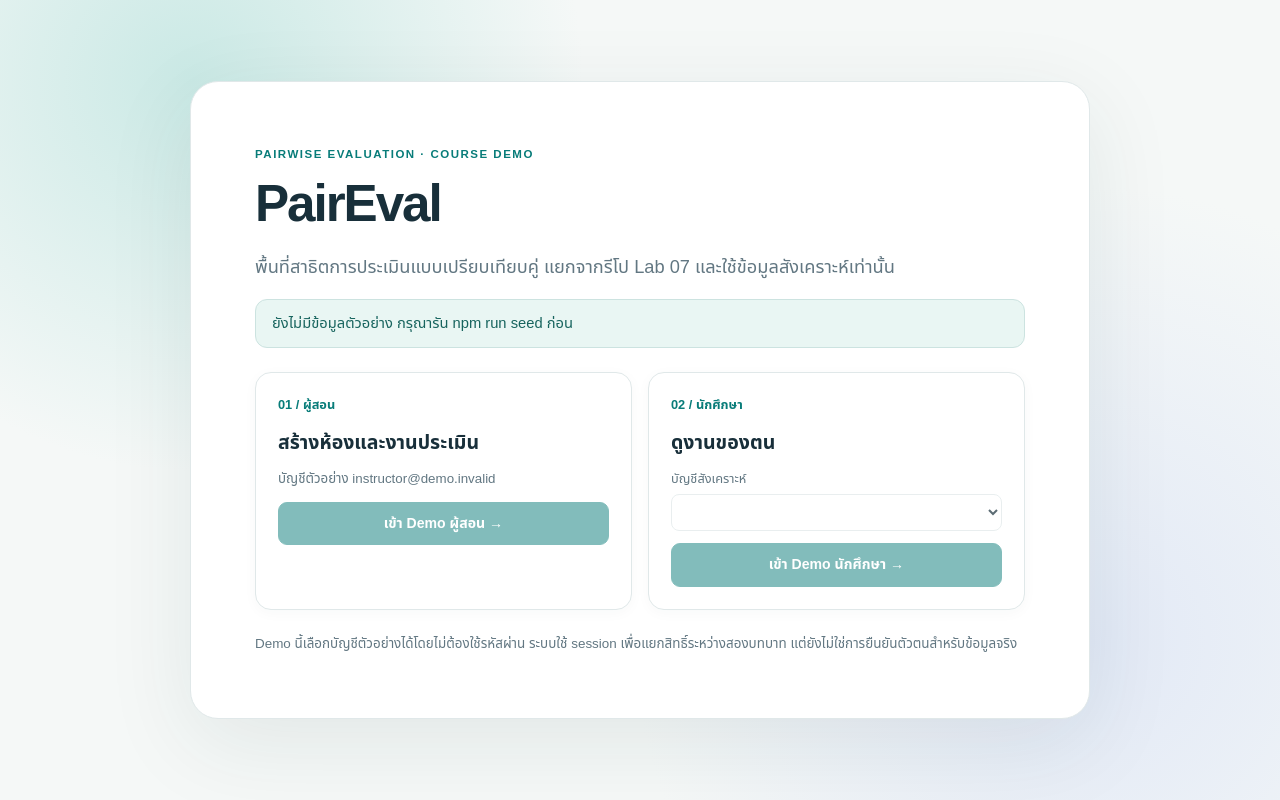
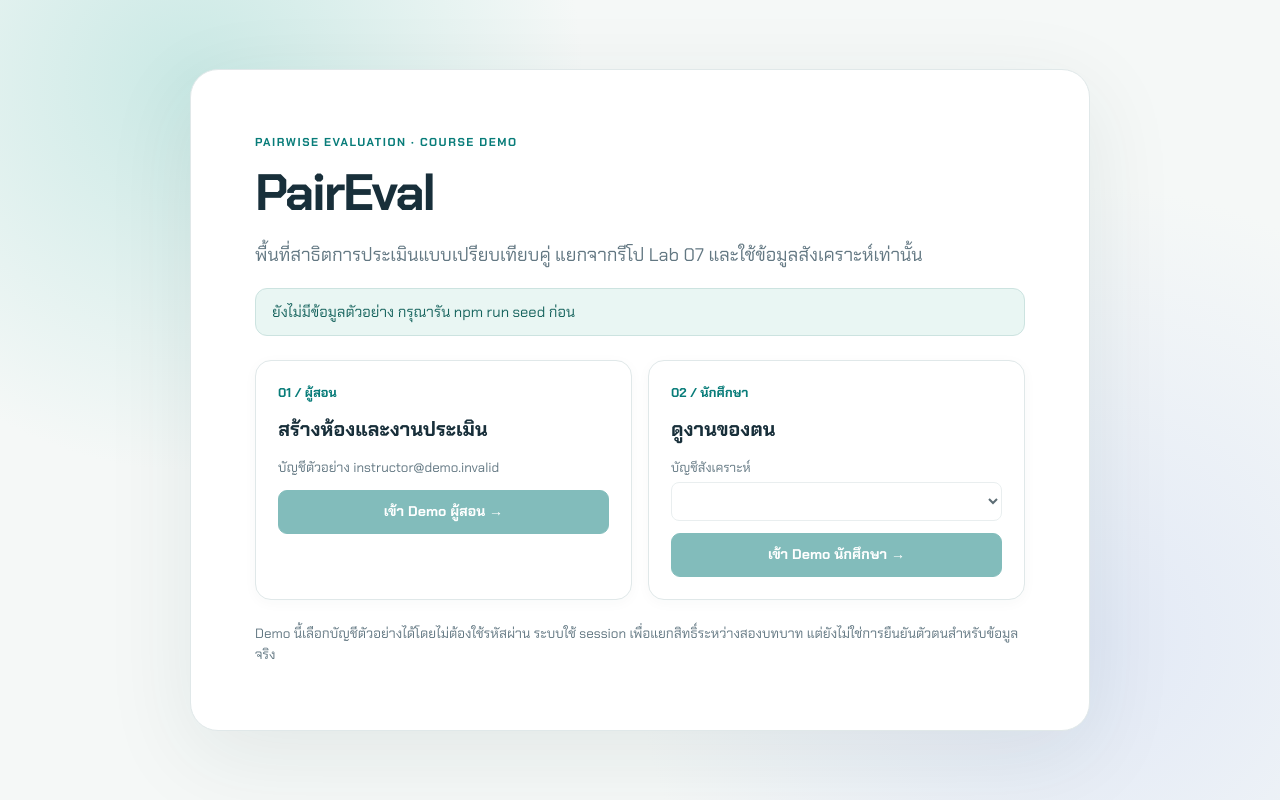
Before and after one commit to napgat/PairEval-Demo, a Next.js app: page / in a window 1280 px wide. Built offline with nearby package versions, Linux system fonts and the light colour scheme.

Commit message:
style(ui): use Chakra Petch font

```diff
--- a/src/app/layout.tsx
+++ b/src/app/layout.tsx
@@ -1,5 +1,12 @@
 import type { Metadata } from "next";
+import { Chakra_Petch } from "next/font/google";
 import "./globals.css";
+
+const chakraPetch = Chakra_Petch({
+  weight: ["300", "400", "500", "600", "700"],
+  subsets: ["latin", "thai"],
+  display: "swap",
+});
 
 export const metadata: Metadata = {
   title: "PairEval Demo",
@@ -7,5 +14,5 @@ export const metadata: Metadata = {
 };
 
 export default function RootLayout({ children }: Readonly<{ children: React.ReactNode }>) {
-  return <html lang="th"><body>{children}</body></html>;
+  return <html lang="th"><body className={chakraPetch.className}>{children}</body></html>;
 }
```
Also changed, not shown: 1 other file (tests, documents, lock files or other folders).
